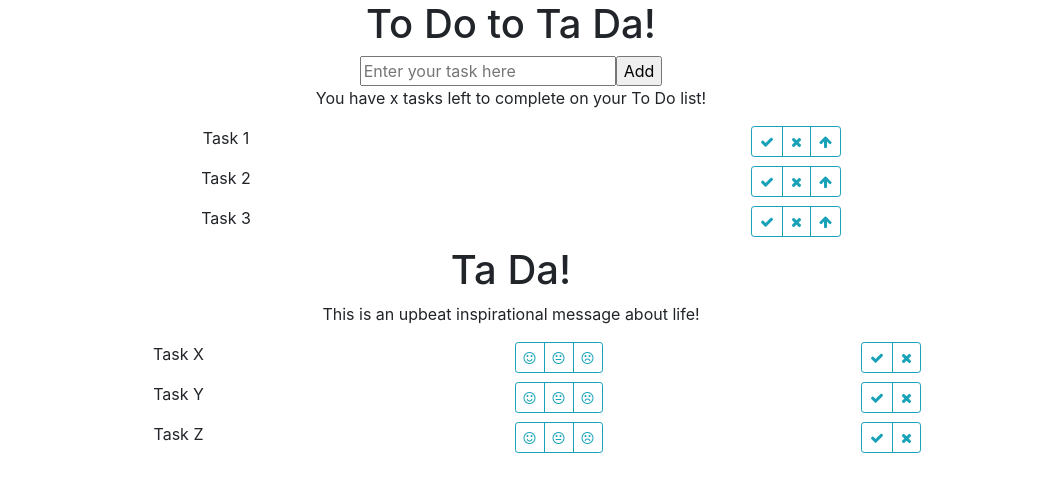
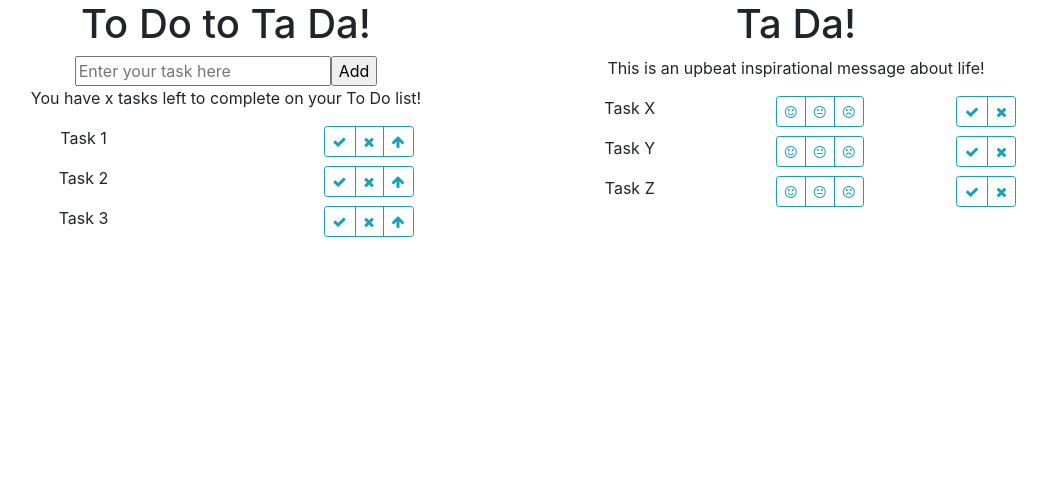
Before and after one commit to nicholajaneriley/React-To-Do-Ta-Da, a React (Create React App) app: page / in a window 1280 px wide. Shown: the top 492 px of the page, without its empty margins (129-1176 px from the left). Built offline with nearby package versions, Linux system fonts and the light colour scheme.

Commit message:
Added responsive css to app.js

```diff
--- a/src/App.js
+++ b/src/App.js
@@ -11,13 +11,17 @@ import TaDaTask from "./TaDaTask";
 function App() {
   return (
     <div className="App">
+      <div className="container">
+        <div className="row">
+          <div className="col-12 col-sm-6 ta-da">
             <Header header="To Do to Ta Da!" />
             <EnterToDoTask />
             <TaskCount />
-      <div className="container">
             <ToDoTask task="Task 1" />
             <ToDoTask task="Task 2" />
             <ToDoTask task="Task 3" />
+          </div>
+          <div className="col-12 col-sm-6 ta-da">
             <Header header="Ta Da!" />
             <InspirationalMessage />
             <TaDaTask taDaTask="Task X" />
@@ -25,6 +29,9 @@ function App() {
             <TaDaTask taDaTask="Task Z" />
           </div>
         </div>
+      </div>
+    </div>
+
   );
 }
 
--- a/src/TaDaTask.js
+++ b/src/TaDaTask.js
@@ -3,7 +3,7 @@ import React from 'react';
 class TaDaTask extends React.Component {
     render() {
         return (
-            <div className="row ta-da">
+            <div className="row">
                 <div className="col-5">
                     <p>{this.props.taDaTask}</p>
                 </div>
```
Lines whose indentation alone changed are shown as unchanged.
